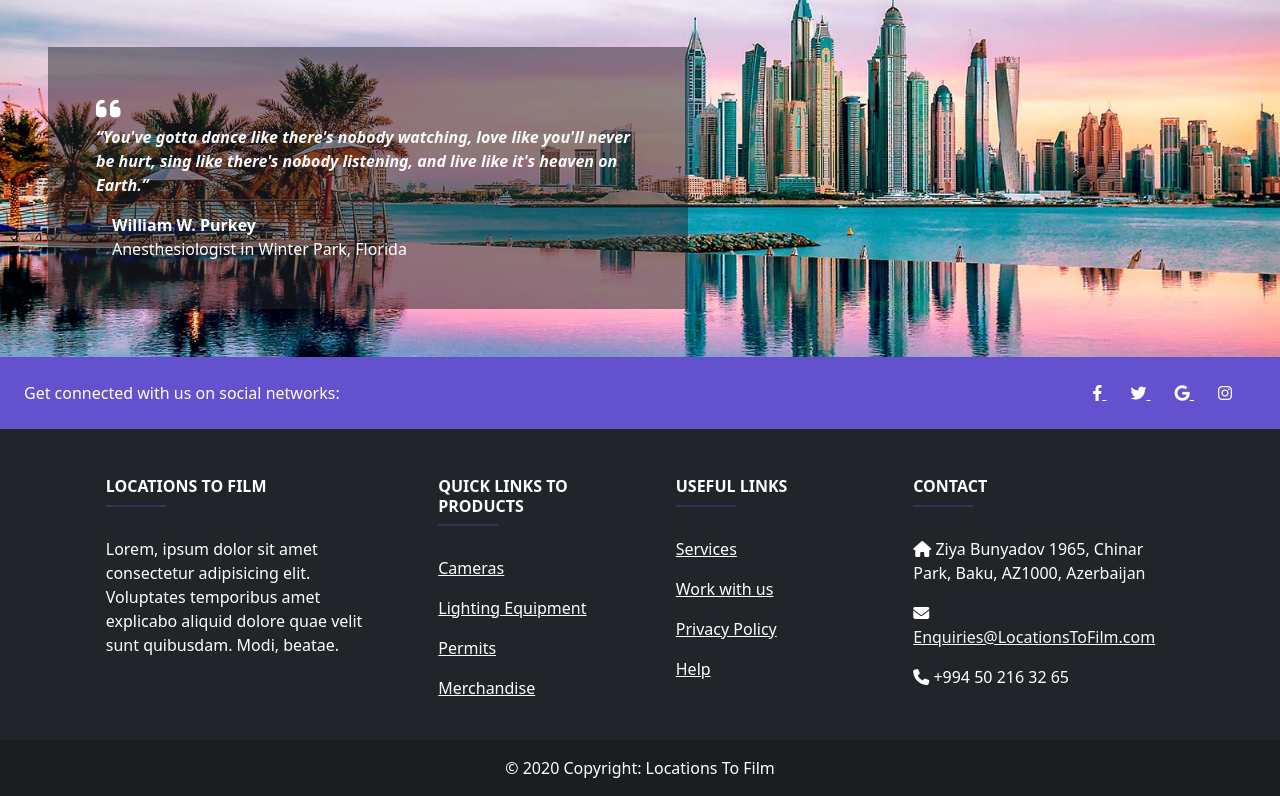
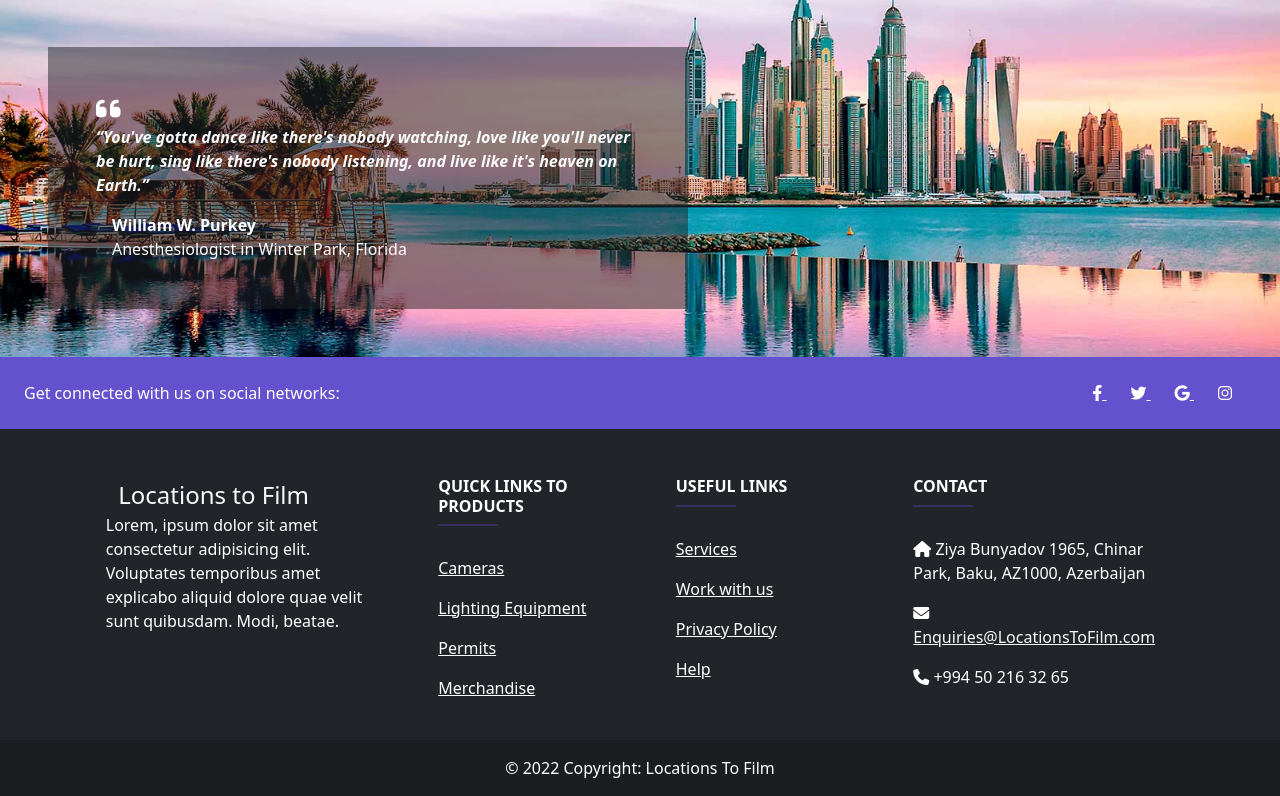
Before and after one commit to isaacemilien/LocationsToFilm, a PHP site: page /index.php in a window 1280 px wide. Shown: the part 1155-1951 px from the top of the page. Run offline with PHP 8.4, Linux system fonts and the light colour scheme; some libraries are stand-ins or nearby versions.

Commit message:
Minute changes

```diff
--- a/footer.php
+++ b/footer.php
@@ -33,8 +33,8 @@
             <!-- Grid column -->
             <div class="col-md-3 col-lg-4 col-xl-3 mx-auto mb-4">
               <!-- Content -->
-              <h6 class="text-uppercase fw-bold">Locations To Film</h6>
-              <hr class="mb-4 mt-0 d-inline-block mx-auto" style="width: 60px; background-color: #7c4dff; height: 2px" />
+              <span class="fs-4 text-light"><span class="iconify" data-icon="oi:aperture" data-width="35" data-height="35"></span>&nbsp;&nbsp;Locations to Film</span>
+              <hr class="mb-4 mt-0 d-inline-block mx-auto" />
               <p>Lorem, ipsum dolor sit amet consectetur adipisicing elit. Voluptates temporibus amet explicabo aliquid dolore quae velit sunt quibusdam. Modi, beatae.</p>
             </div>
             <!-- Grid column -->
@@ -98,7 +98,7 @@
       </section>
       <!-- Section: Links  -->
       <!-- Copyright -->
-      <div class="text-center p-3" style="background-color: rgba(0, 0, 0, 0.2)"> © 2020 Copyright: Locations To Film </div>
+      <div class="text-center p-3" style="background-color: rgba(0, 0, 0, 0.2)"> © 2022 Copyright: Locations To Film </div>
       <!-- Copyright -->
     </footer>
     <!-- Footer end -->
--- a/header.php
+++ b/header.php
@@ -5,7 +5,7 @@
     <meta charset="UTF-8">
     <meta http-equiv="X-UA-Compatible" content="IE=edge">
     <meta name="viewport" content="width=device-width, initial-scale=1.0">
-    <title>Document</title>
+    <title>Locations to Film</title>
     <link href="https://cdn.jsdelivr.net/npm/bootstrap@5.1.3/dist/css/bootstrap.min.css" rel="stylesheet" integrity="sha384-1BmE4kWBq78iYhFldvKuhfTAU6auU8tT94WrHftjDbrCEXSU1oBoqyl2QvZ6jIW3" crossorigin="anonymous">
     <script src="https://cdn.jsdelivr.net/npm/bootstrap@5.1.3/dist/js/bootstrap.bundle.min.js" integrity="sha384-ka7Sk0Gln4gmtz2MlQnikT1wXgYsOg+OMhuP+IlRH9sENBO0LRn5q+8nbTov4+1p" crossorigin="anonymous"></script>
     <script src="https://kit.fontawesome.com/801a4238f4.js" crossorigin="anonymous"></script>
```
